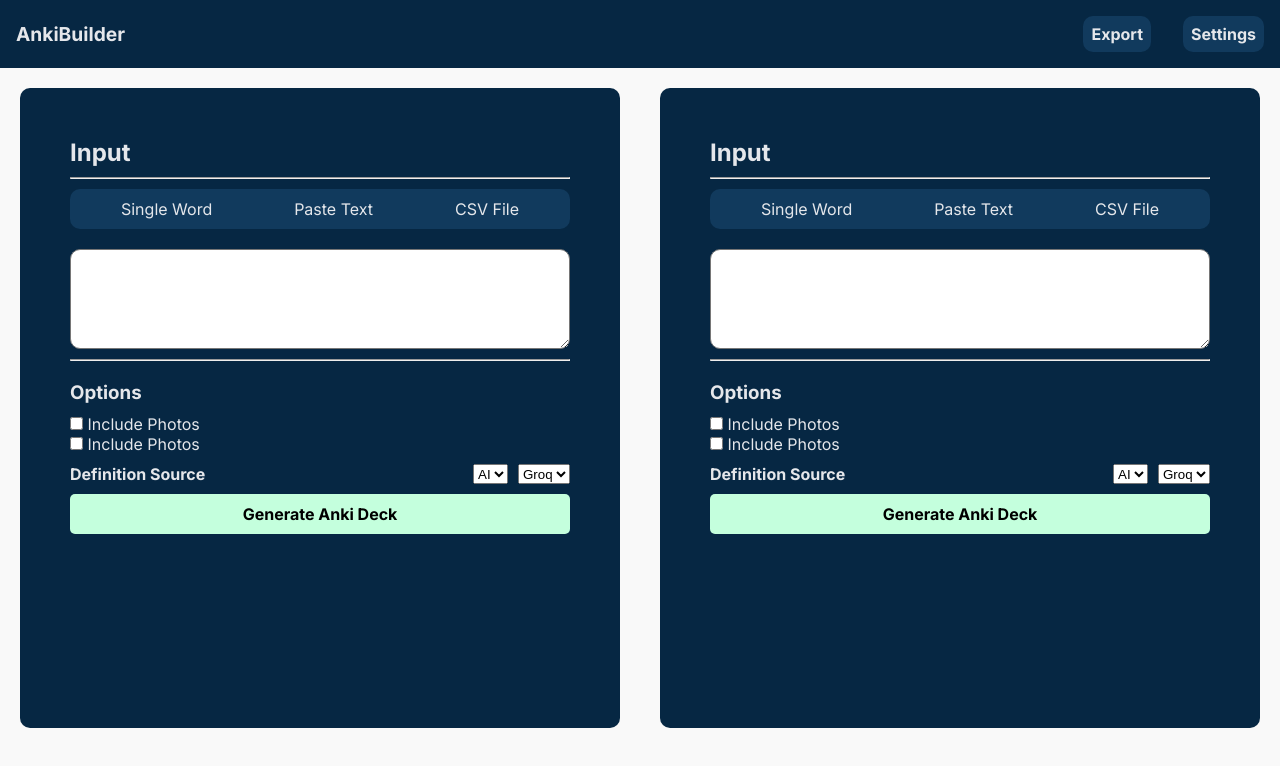
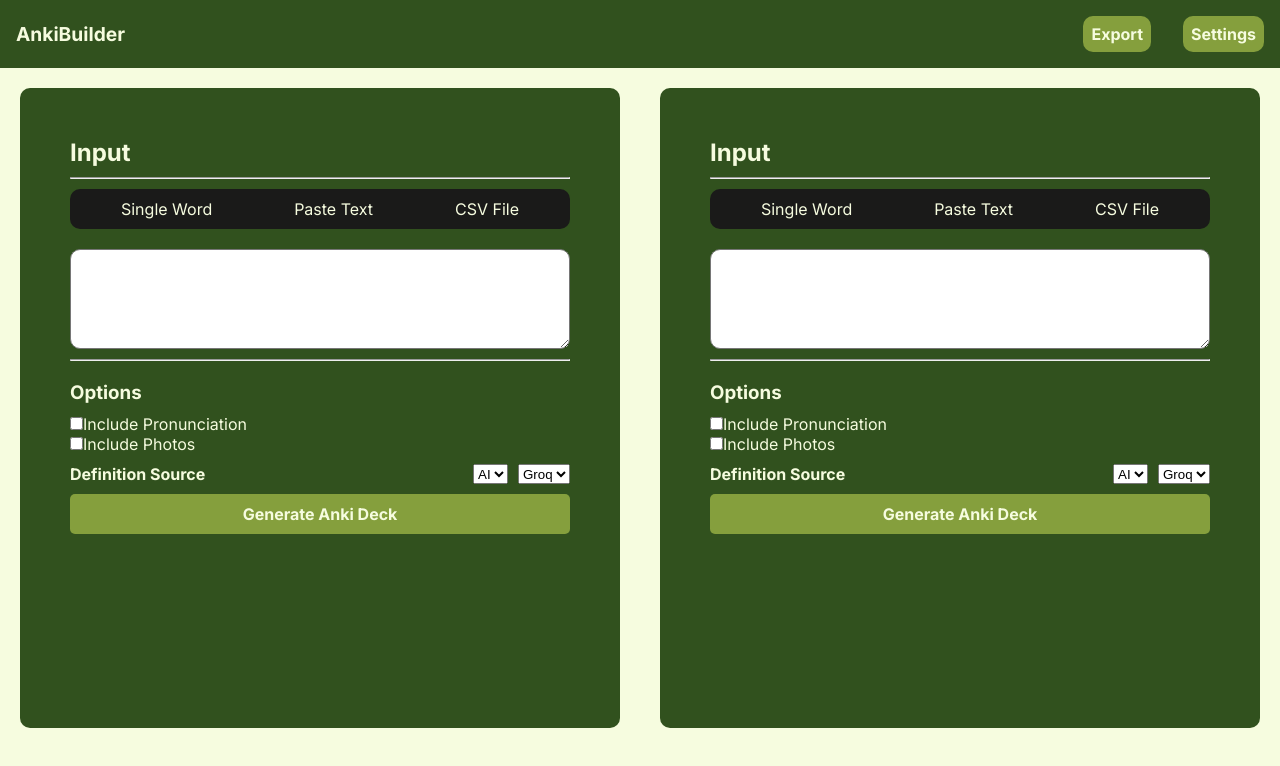
Before and after one commit to AmrGamalbit/anki-builder, a Vue app in the folder frontend/: page / in a window 1280 px wide. Shown: the top 766 px of the page. Built offline with nearby package versions, Linux system fonts and the light colour scheme; the HTML template or start-up script is replaced by a standard one.

Commit message:
feat: define global CSS variables and use them to update theme colors

```diff
--- a/frontend/src/assets/global.css
+++ b/frontend/src/assets/global.css
@@ -1,4 +1,11 @@
 @import url('https://fonts.googleapis.com/css2?family=Inter:ital,opsz,wght@0,14..32,100..900;1,14..32,100..900&display=swap');
+
+:root {
+    --primary-color: #F6FCDF;
+    --bg-primary: #1A1A19;
+    --bg-secondary: #31511E;
+    --button-primary: #859F3D;
+}
 
 * {
   margin: 0px;
@@ -7,5 +14,5 @@
 }
 
 body {
-  background-color: #f9f9f9;
+  background-color: var(--primary-color);
 }
--- a/frontend/src/components/GeneratorFormatOptions.vue
+++ b/frontend/src/components/GeneratorFormatOptions.vue
@@ -6,8 +6,14 @@
     <div class="format-options">
       <div class="general-options">
         <ul>
-          <li><input type="checkbox" id="1" /> <label for="1">Include Photos</label></li>
-          <li><input type="checkbox" id="1" /> <label for="1">Include Photos</label></li>
+          <li>
+            <input type="checkbox" id="include-Pronunciation" />
+            <label for="include-Pronunciation">Include Pronunciation</label>
+          </li>
+          <li>
+            <input type="checkbox" id="include-photos" />
+            <label for="include-photos">Include Photos</label>
+          </li>
         </ul>
       </div>
       <div class="definition-options">
--- a/frontend/src/components/GeneratorSourceOptions.vue
+++ b/frontend/src/components/GeneratorSourceOptions.vue
@@ -12,7 +12,7 @@
 .deck-generator__source-options {
   list-style-type: none;
   display: flex;
-  background-color: #113a5d;
+  background-color: var(--bg-primary);
   padding: 10px;
   border-radius: 10px;
   justify-content: space-around;
--- a/frontend/src/components/InputGenerator.vue
+++ b/frontend/src/components/InputGenerator.vue
@@ -22,9 +22,9 @@
 .deck-generator {
   margin: 20px;
   font-family: 'Inter', sans-serif;
-  background-color: #062743;
+  background-color: var(--bg-secondary);
   padding: 50px;
-  color: #e5e7eb;
+  color: var(--primary-color);
   display: flex;
   flex-direction: column;
   gap: 10px;
@@ -46,7 +46,8 @@
 }
 
 button {
-  background-color: #c4ffdd;
+  background-color: var(--button-primary);
+  color: var(--color-primary);
   font-family: inherit;
   font-size: inherit;
   border: none;
--- a/frontend/src/components/Navbar.vue
+++ b/frontend/src/components/Navbar.vue
@@ -17,8 +17,8 @@
   display: flex;
   justify-content: space-between;
   align-items: center;
-  background-color: #062743;
-  color: #e5e7eb;
+  background-color: var(--bg-secondary);
+  color: var(--primary-color);
   padding: 1rem;
   font-family: 'Inter', sans-serif;
   font-weight: bold;
@@ -37,7 +37,7 @@
 
 .navbar__right ul li button {
   all: inherit;
-  background-color: #113a5d;
+  background-color: var(--button-primary);
   padding: 0.5rem;
   border: none;
   border-radius: 10px;
@@ -45,7 +45,7 @@
 }
 
 .navbar__right ul li button:hover {
-  background-color: #c4ffdd;
+  background-color: var(--button-primary);
   color: black;
   transition-property: background-color, color;
   transition-duration: 0.5s, 0.5s;
```
